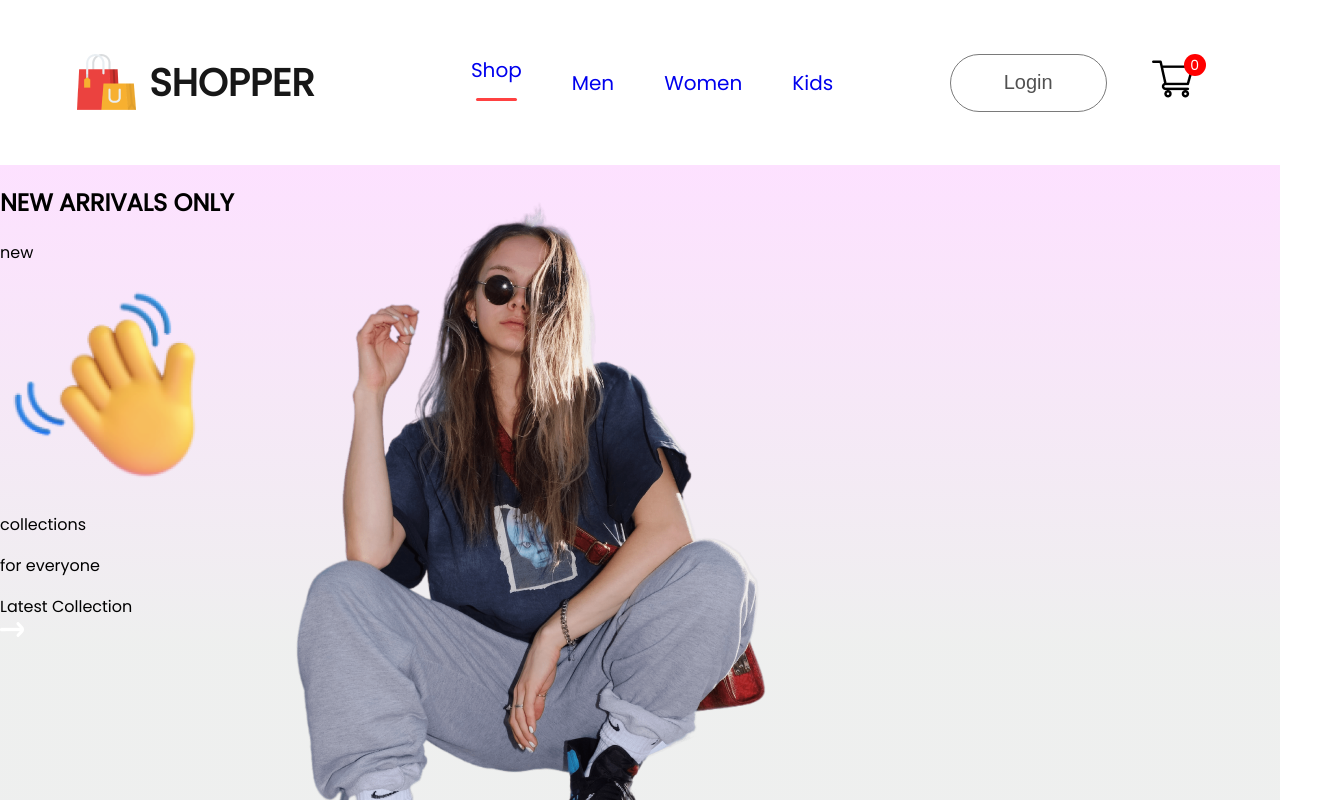
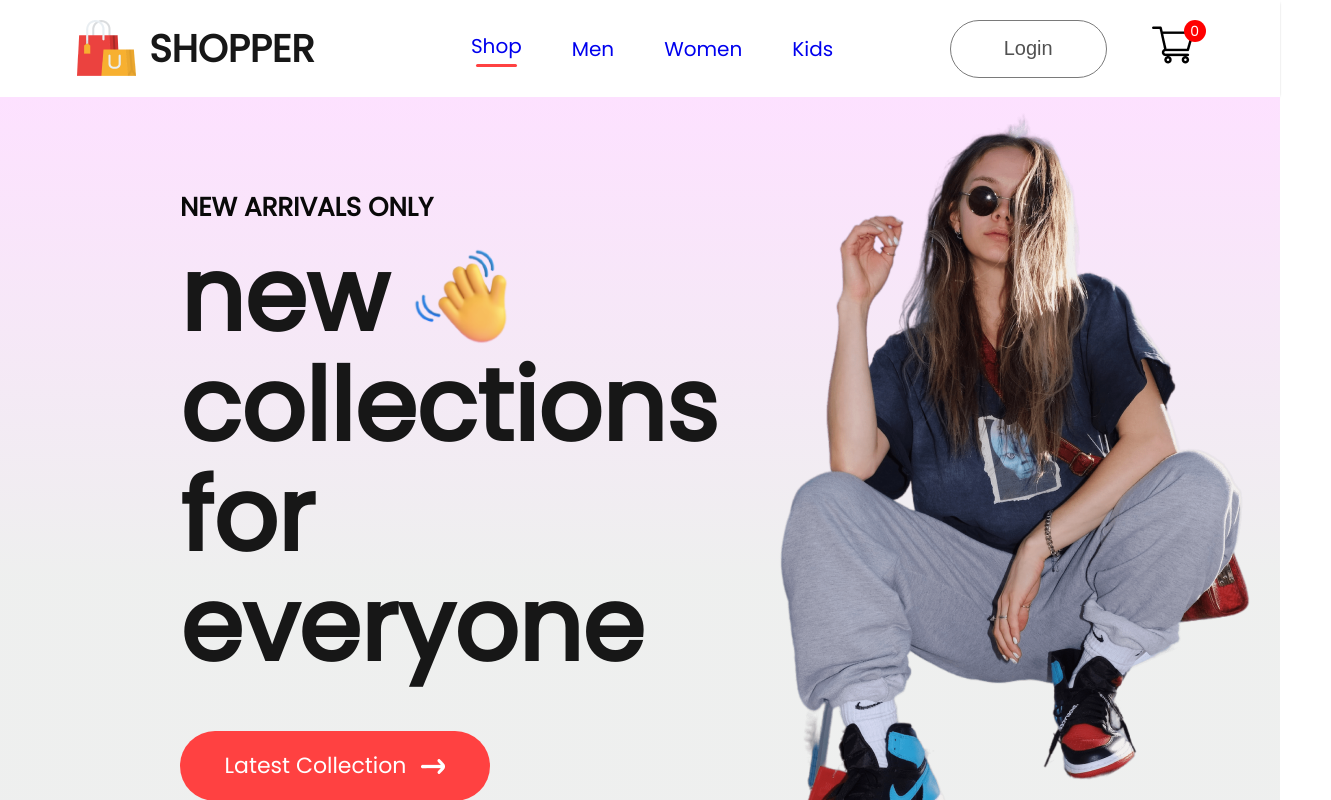
Before and after one commit to RobotTooth/frontend, a React (Create React App) app: page / in a window 1280 px wide. Shown: the top 800 px of the page, 1331 px wide, since content can reach past the window. Built offline with nearby package versions, Linux system fonts and the light colour scheme.

Commit message:
styles added for the hero component and duplicate hero call removed

```diff
--- a/src/Components/Hero/hero.css
+++ b/src/Components/Hero/hero.css
@@ -4,3 +4,51 @@
   background: linear-gradient(180deg, #fde1ff, #81898422 60%);
   display: flex;
 }
+
+.hero-left {
+  flex: 1;
+  display: flex;
+  flex-direction: column;
+  justify-content: center;
+  gap: 20px;
+  padding-left: 180px;
+  line-height: 1.1;
+}
+.hero-left h2 {
+  color: #090909;
+  font-size: 26px;
+  font-weight: 600;
+}
+.hero-left p {
+  color: #171717;
+  font-size: 100px;
+  font-weight: 700;
+}
+.hero-hand-icon {
+  display: flex;
+  align-items: center;
+  gap: 20px;
+}
+.hero-hand-icon img {
+  width: 105px;
+}
+.hero-latest-button {
+  display: flex;
+  justify-content: center;
+  align-items: center;
+  gap: 15px;
+  width: 310px;
+  height: 70px;
+  border-radius: 75px;
+  margin-top: 30px;
+  background: #ff4141;
+  color: white;
+  font-size: 22px;
+  font-weight: 500;
+}
+.hero-right {
+  flex: 1;
+  display: flex;
+  align-items: center;
+  justify-content: center;
+}
--- a/src/Pages/Shop.jsx
+++ b/src/Pages/Shop.jsx
@@ -1,12 +1,7 @@
 import React from "react";
-import Hero from "../Components/Hero/Hero";
 
 const Shop = () => {
-  return (
-    <div>
-      <Hero />
-    </div>
-  );
+  return <div></div>;
 };
 
 export default Shop;
--- a/src/index.css
+++ b/src/index.css
@@ -1,3 +1,7 @@
+* {
+  margin: 0;
+}
+
 body {
   margin: 0;
   font-family: -apple-system, BlinkMacSystemFont, "Segoe UI", "Roboto", "Oxygen",
```
